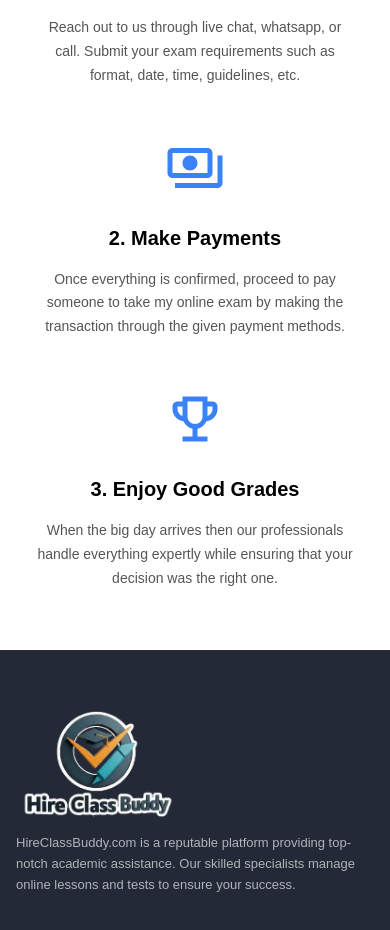
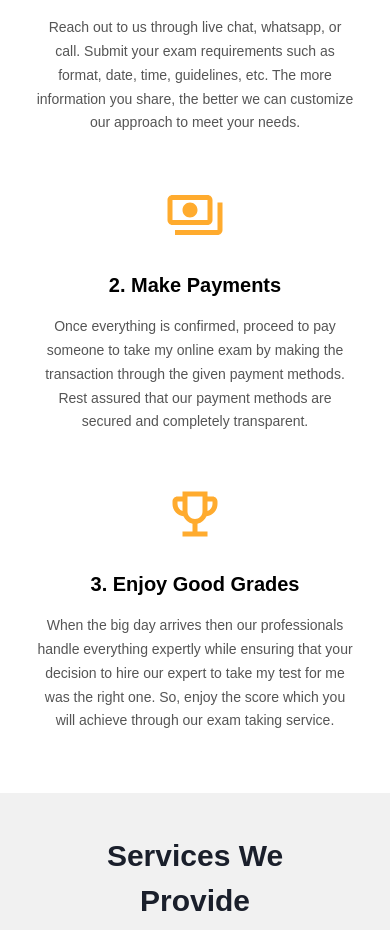
Before and after one commit to Hammadprogrammer/AllExamHelp, a Next.js app: page / in a window 390 px wide. Shown: the part 6220-7150 px from the top of the page. Built offline with nearby package versions, Linux system fonts and the light colour scheme.

Commit message:
today work home page

```diff
--- a/app/page.tsx
+++ b/app/page.tsx
@@ -7,6 +7,7 @@ import ContentSectionOne from '@/container/home/content_section_one/Content_sect
 import StatsSection from '@/container/home/stats_section/stats_section'
 import ContentSectionTwo from '@/container/home/content_section_two/content_section_two'
 import ProcessSection from '@/container/home/process_section/process_section'
+import ServicesSection from '@/container/home/service_section/service_section'
 
 const page = () => {
   return (
@@ -19,6 +20,7 @@ const page = () => {
    <StatsSection/>
     <ContentSectionTwo/>
     <ProcessSection/>
+    <ServicesSection/>
    </>
   )
 }
--- a/container/home/process_section/process_section.module.scss
+++ b/container/home/process_section/process_section.module.scss
@@ -47,14 +47,14 @@
   &:hover {
     .iconWrapper {
       transform: scale(1.1) rotate(10deg);
-      color: #1e88e5;
+      color: #ffab2e;
     }
   }
 }
 
 .iconWrapper {
   font-size: 50px;
-  color: #3b82f6; // Professional Blue from image_0c1b34.png
+  color: #ffab2e; // Professional Blue from image_0c1b34.png
   margin-bottom: 25px;
   transition: all 0.4s ease;
   display: flex;
@@ -85,7 +85,7 @@
   top: 20%;
   height: 60%;
   width: 1px;
-  background-color: #3b82f6;
+  background-color: #ffab2e;
   opacity: 0.5;
 
   @media (max-width: 992px) {
--- a/container/home/process_section/process_section.tsx
+++ b/container/home/process_section/process_section.tsx
@@ -13,19 +13,19 @@ const WorkProcess = () => {
       id: 1,
       icon: <AssignmentOutlined />,
       title: "Submit Your Requirements",
-      desc: "Reach out to us through live chat, whatsapp, or call. Submit your exam requirements such as format, date, time, guidelines, etc."
+      desc: "Reach out to us through live chat, whatsapp, or call. Submit your exam requirements such as format, date, time, guidelines, etc. The more information you share, the better we can customize our approach to meet your needs."
     },
     {
       id: 2,
       icon: <PaymentsOutlined />,
       title: "Make Payments",
-      desc: "Once everything is confirmed, proceed to pay someone to take my online exam by making the transaction through the given payment methods."
+      desc: "Once everything is confirmed, proceed to pay someone to take my online exam by making the transaction through the given payment methods. Rest assured that our payment methods are secured and completely transparent."
     },
     {
       id: 3,
       icon: <EmojiEventsOutlined />,
       title: "Enjoy Good Grades",
-      desc: "When the big day arrives then our professionals handle everything expertly while ensuring that your decision was the right one."
+      desc: "When the big day arrives then our professionals handle everything expertly while ensuring that your decision to hire our expert to take my test for me was the right one. So, enjoy the score which you will achieve through our exam taking service."
     }
   ];
 
--- /dev/null
+++ b/container/home/service_section/service_section.module.scss
@@ -0,0 +1,100 @@
+.servicesSection {
+  padding: 40px;
+  background-color: #f1f1f1;
+}
+
+.header {
+  text-align: center;
+  margin-bottom: 30px;
+
+  .mainTitle {
+    font-size: 42px;
+    font-weight: 800;
+    color: #1a1f2b;
+    margin: 0;
+
+    @media (max-width: 768px) {
+      font-size: 30px;
+    }
+  }
+}
+
+.flexWrapper {
+  display: flex;
+  flex-wrap: wrap;
+  gap: 30px;
+  justify-content: center;
+}
+
+.serviceCard {
+  flex: 1 1 calc(33.333% - 30px);
+  text-align: center;
+  padding: 20px;
+  transition: transform 0.3s ease;
+  min-width: 280px;
+
+  &:hover {
+    transform: translateY(-5px);
+
+    .iconCircle {
+      box-shadow: 0 10px 20px rgba(255, 171, 46, 0.4);
+      animation: rotateIcon 0.5s ease-in-out;
+      // --- BOLDER WHITE BORDER ON HOVER ---
+      border-color: #ffffff;
+    }
+  }
+
+  @media (max-width: 992px) {
+    flex: 1 1 calc(50% - 30px);
+  }
+
+  @media (max-width: 600px) {
+    flex: 1 1 100%;
+  }
+}
+
+.iconCircle {
+  width: 140px;
+  height: 140px;
+  background-color: #ffab2e;
+  border-radius: 50%;
+  display: flex;
+  align-items: center;
+  justify-content: center;
+  margin: 0 auto 30px;
+  color: #ffffff;
+  transition: all 0.3s ease;
+
+  // --- INCREASED BORDER TO 6PX ---
+  border: 10px solid transparent;
+
+  svg {
+    font-size: 65px;
+  }
+}
+
+.cardHeading {
+  font-size: 28px;
+  font-weight: 700;
+  color: #1a1f2b;
+  margin-bottom: 20px;
+
+  @media (max-width: 768px) {
+    font-size: 24px;
+  }
+}
+
+.cardDesc {
+  font-size: 16px;
+  line-height: 1.6;
+  color: #4b5563;
+  max-width: 350px;
+  margin: 0 auto;
+}
+
+@keyframes rotateIcon {
+  0% { transform: rotate(0deg); }
+  25% { transform: rotate(10deg); }
+  75% { transform: rotate(-10deg); }
+  100% { transform: rotate(0deg); }
+}
--- /dev/null
+++ b/container/home/service_section/service_section.tsx
@@ -0,0 +1,67 @@
+import React from 'react';
+import { Container } from '@mui/material';
+import {
+  AutoStories, // For Online Classes
+  LaptopMac,   // For Online Examination
+  DriveFileRenameOutline // For Online Assessments
+} from '@mui/icons-material';
+import styles from './service_section.module.scss';
+
+const ServicesSection = () => {
+  const services = [
+    {
+      icon: <AutoStories />,
+      title: "Online Classes",
+      desc: "We have experts with Ph.D.s who can enroll in online courses on your behalf. Our professionals put in an endless effort to help you stand out in every online degree program."
+    },
+    {
+      icon: <LaptopMac />,
+      title: "Online Examination",
+      desc: "It is demanding to administer online exams when the semester course is difficult. Fortunately, you can hire a professional to take your online exam to receive higher grades."
+    },
+    {
+      icon: <DriveFileRenameOutline />,
+      title: "Online Assessments",
+      desc: "You take multiple online tests and quizzes throughout the whole online degree program. We allow you to employ a professional who can accurately administer online tests."
+    }
+  ];
+
+  return (
+    <section className={styles.servicesSection}>
+      <Container maxWidth="lg">
+        {/* Requirement: Main Heading H2 */}
+        <div className={styles.header}>
+          <h2 className={styles.mainTitle}>Services We Provide</h2>
+        </div>
+
+        <div className={styles.flexWrapper}>
+          {services.map((service, index) => (
+            <div className={styles.serviceCard} key={index}>
+              <div className={styles.cardInner}>
+
+                {/* Background Fill Overlay */}
+                <div className={styles.hoverOverlay} />
+
+                <div className={styles.cardContent}>
+                  {/* Icon with spinning border animation */}
+                  <div className={styles.iconContainer}>
+                    <div className={styles.spinningBorder}></div>
+                    <div className={styles.iconCircle}>
+                      {service.icon}
+                    </div>
+                  </div>
+
+                  {/* Requirement: Icon Box Heading H4 */}
+                  <h4 className={styles.cardHeading}>{service.title}</h4>
+                  <p className={styles.cardDesc}>{service.desc}</p>
+                </div>
+              </div>
+            </div>
+          ))}
+        </div>
+      </Container>
+    </section>
+  );
+};
+
+export default ServicesSection;
```
